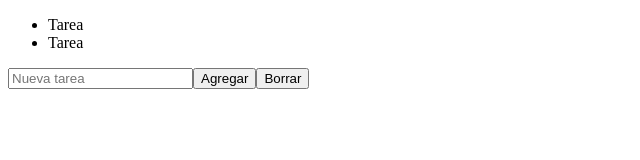
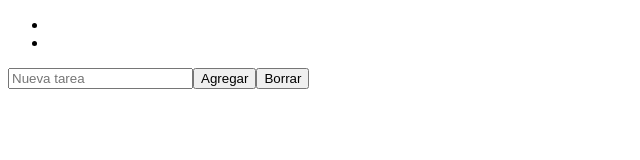
Before and after one commit to Cymbal-Axel/Task-List, a React (Create React App) app: page / in a window 1280 px wide. Shown: the top 160 px of the page, without its empty margins (0-640 px from the left). Built offline with nearby package versions, Linux system fonts and the light colour scheme.

Commit message:
se importo el todoItem para pasarle valores por atributos

```diff
--- a/src/components/TodoList.jsx
+++ b/src/components/TodoList.jsx
@@ -1,10 +1,11 @@
 import React from 'react';
+import { TodoItem } from './TodoItem';
 
 export function TodoList({todos}){
     return(
         <ul>
             {todos.map((todo)=>(
-                <li>Tarea</li>
+                <TodoItem todo={todo}/>
             ))}
         </ul>
     )
```
